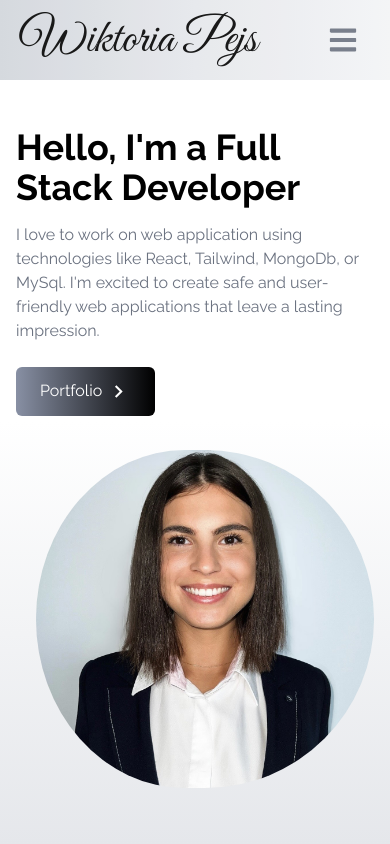
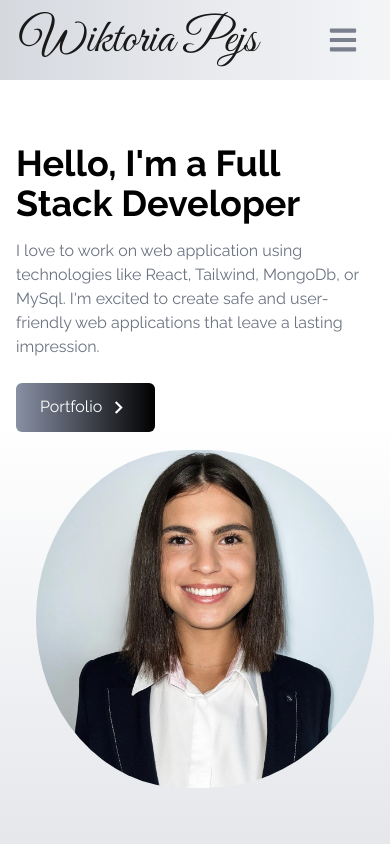
Before and after one commit to wiktoriapejs/portfolio, a React (Create React App) app: page / in a window 390 px wide. Shown: the top 844 px of the page. Built offline with nearby package versions, Linux system fonts and the light colour scheme.

Commit message:
initial commit 2

```diff
--- a/src/components/Home.jsx
+++ b/src/components/Home.jsx
@@ -12,7 +12,7 @@ const Home = () => {
     >
       <div className=" max-w-screen-lg  mx-auto  md:pt-[5rem] flex flex-col items-center justify-center h-full px-4 md:flex-row">
         <div className="mb-[-100px] md:mb-0 flex flex-col justify-center h-full">
-          <h2 className="pt-4 sm:pt-0 text-4xl sm:text-7xl font-bold text-black">
+          <h2 className="pt-[3rem] sm:pt-0 text-4xl sm:text-7xl font-bold text-black">
            Hello, I'm a Full Stack Developer
           </h2>
           <p className="text-gray-500 py-4 max-w-md " >
```
